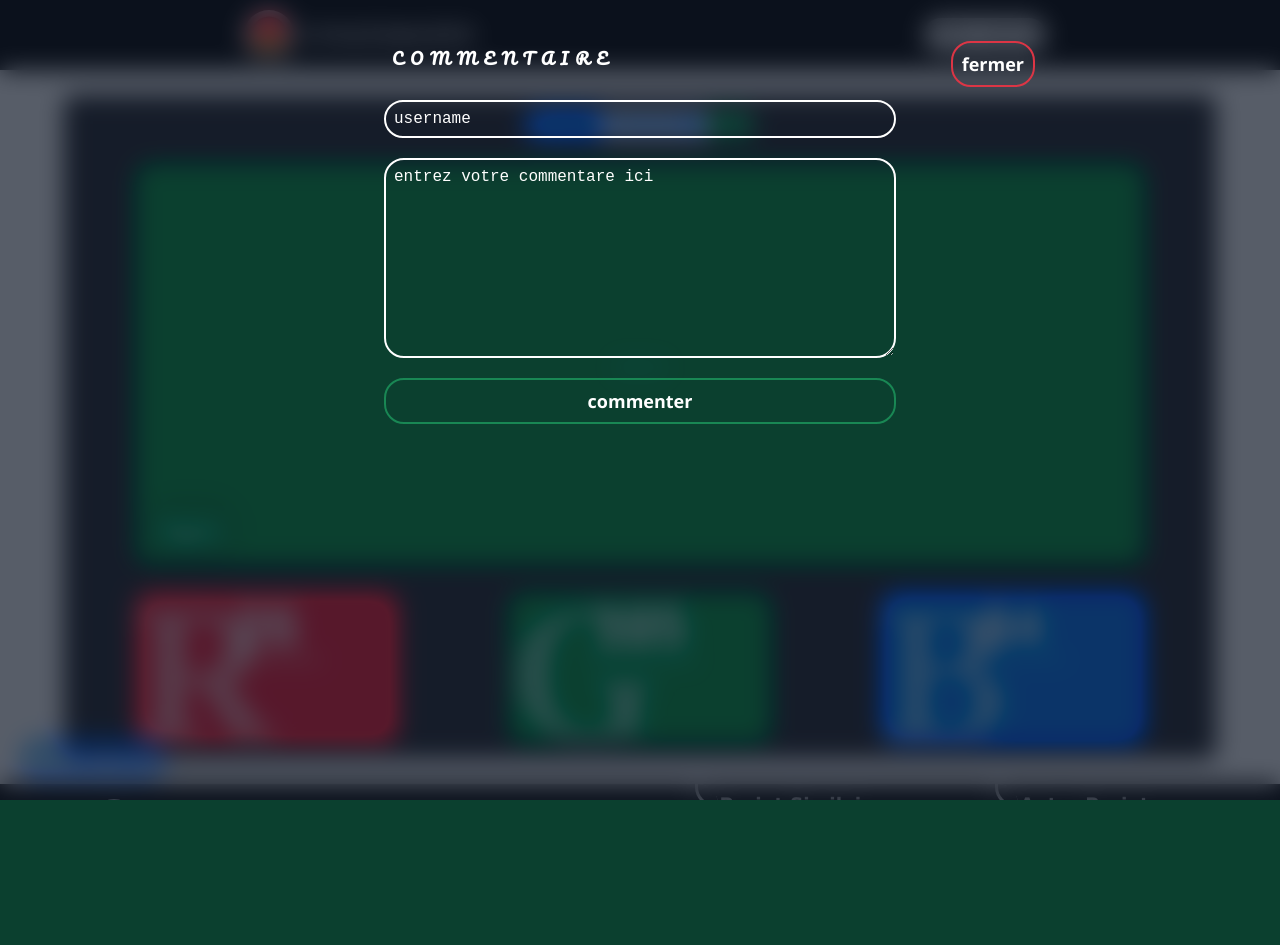
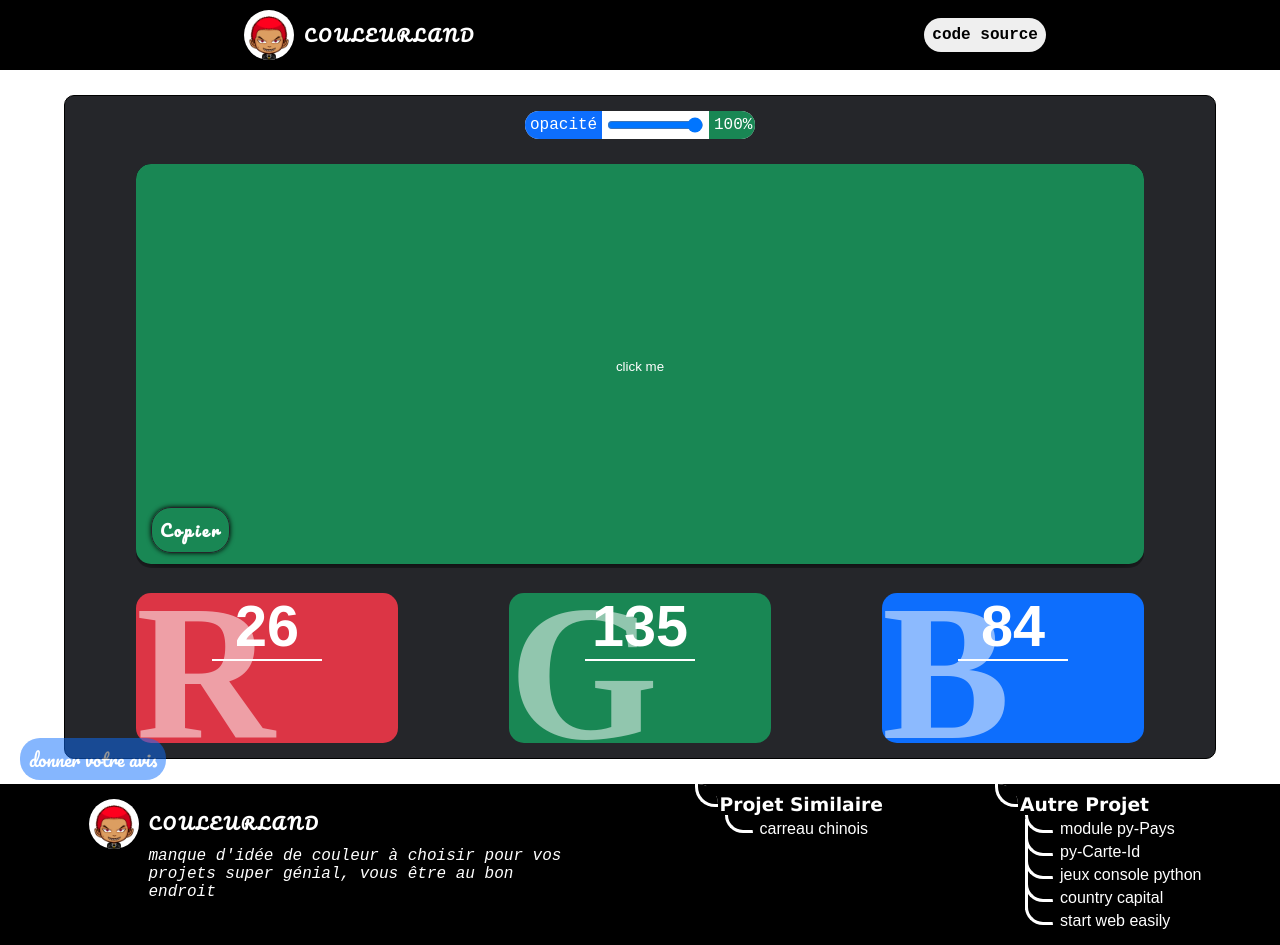
Before and after one commit to Tostenn/colorland, a PHP site: page / in a window 1280 px wide. Before the commit the page ends 800 px from the top, so only its background shows below. Run offline with PHP 8.4, Linux system fonts and the light colour scheme.

Commit message:
mise en place du mecanisme aff/fermer la section cmt

```diff
--- a/index.html
+++ b/index.html
@@ -117,7 +117,7 @@
         </div>
         <div class="omb">
             <form action="" id="comment">
-                <button class="fermer">fermer</button>
+                <div class="fermer">fermer</div>
                 <h3>commentaire </h3>
                 <input type="text" name="username" placeholder="username">
                 <textarea name="cmmt" placeholder="entrez votre commentare ici"></textarea>
@@ -158,6 +158,7 @@
     </footer>
 
     <script type="module" src="static/js/index.js"></script>
+    <!-- <script type="module" src="static/js/comment.js"></script> -->
 
 </body>
 </html>
--- a/static/css/avis.css
+++ b/static/css/avis.css
@@ -37,8 +37,13 @@
     box-shadow: 0 0 10PX var(--cl-blanc) ;
     left: 110%;
 }
-
-.avis .omb{
+.omb{
+    position: relative;
+    background-color: transparent;
+    display: none;
+}
+.avis .omb.active{
+    display: block;
     position: fixed;
     z-index: 5;
     inset: 0;
@@ -47,7 +52,6 @@
     background-color: rgba(17, 25, 40, 0.7);
 }
 .avis form{
-    /* display: none; */
     position: absolute;
     top: 30%;
     left: 50%;
@@ -82,6 +86,9 @@
     color: var(--cl-blanc);
     transition: all .3s ease-in-out;
     background-color: transparent;
+    font-weight: bold;
+    font-family: 'Segoe UI', Tahoma, Geneva, Verdana, sans-serif;
+    cursor: pointer;
     border:2px solid var(--cl-red);
 }
 .avis form input,.avis form textarea{
--- a/static/js/comment.js
+++ b/static/js/comment.js
@@ -1,3 +1,32 @@
 
-// const sectionAvis =
-// const butAvis =
+// mecanime des bouton
+//    donner avis
+//    fermer
+// valider les donner
+// assurer que les comment on éte bien envoyer
+// afficher les commentaier
+
+export class Comment{
+    /**
+     *
+     * @param {HTMLElement} parente
+     */
+    CLASS_CSS = 'active'
+    constructor(parente){
+        this.parent = parente
+        this.butAvis = this.parent.querySelector('.comment')
+
+        // ouvrir la section commentaire
+        this.omb = this.parent.querySelector('.omb')
+        this.butAvis.onclick = ()=>this.butAvisActive()
+
+        // fermer la section commentaire
+        this.fermer = this.parent.querySelector('.fermer')
+        this.fermer.onclick = ()=>this.butAvisActive()
+    }
+
+    butAvisActive(){
+        this.omb.classList.toggle(this.CLASS_CSS)
+    }
+
+}
--- a/static/js/index.js
+++ b/static/js/index.js
@@ -1,5 +1,6 @@
 import { Color } from "./color.js";
 import { Popup } from "./pop.js";
+import { Comment } from "./comment.js";
 // import { Api } from "./api.js";
 // import fec from "./main.js";
 
@@ -30,3 +31,6 @@
 //     // .then(l => l.json())
 //         .then(l => console.log(l))
 //     .catch(l => console.log(l))
+const sectionAvis = document.querySelector('.avis')
+
+const cmt = new Comment(sectionAvis)
```
